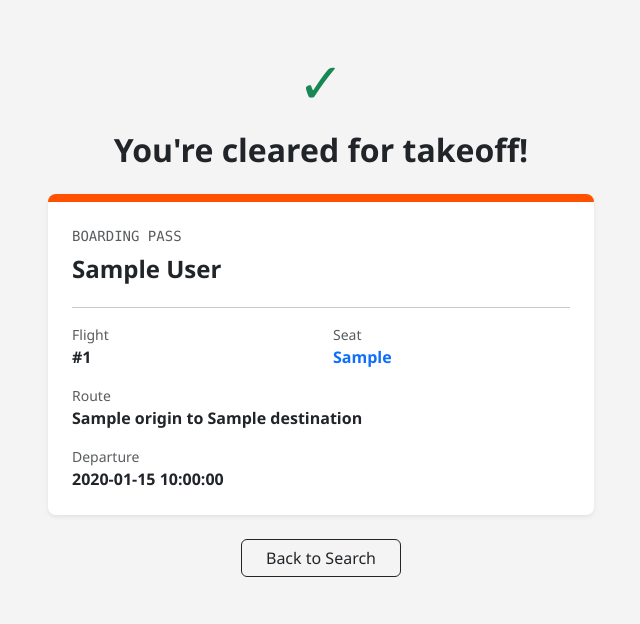
After one commit to yangl-sys/10DGT-Semester2, a Flask app: template templates/booking_confirmation.html in a window 1280 px wide. The commit adds this page. Shown: the top 624 px of the page, without its empty margins (319-959 px from the left). Run offline with Flask 3, Linux system fonts and the light colour scheme; the template is opened without the code that fills it: most values are stand-ins (such as "Sample title", 1, 10 or a date in 2020).

Commit message:
added booking_confirmation and dropdown for destinations

```diff
--- a/app.py
+++ b/app.py
@@ -29,5 +29,68 @@ def index():
     conn.close()
     return render_template('index.html', flights=db_flights)
 
+@app.route('/book/<int:flight_id>', methods=['GET', 'POST'])
+def book_flight(flight_id):
+    conn = get_db_connection()
+
+    if request.method == 'POST':
+        # 1. Capture the form text inputs using the HTML 'name' attributes
+        first = request.form.get('first_name')
+        last = request.form.get('last_name')
+        email = request.form.get('email')
+        passport = request.form.get('passport')
+
+        # 2. Insert the customer into the passengers table securely using tuple syntax
+        cursor = conn.cursor()
+        cursor.execute('''
+            INSERT INTO passengers (first_name, last_name, email, passport_num)
+            VALUES (?, ?, ?, ?)
+        ''', (first, last, email, passport))
+
+        # Grab the auto-generated passenger_id of the person we just inserted
+        passenger_id = cursor.lastrowid
+
+        # 3. Create a matching record in the bookings table to link passenger to flight
+        # For now, we will assign a random seat placeholder like '12A'
+        cursor.execute('''
+            INSERT INTO bookings (flight_id, passenger_id, seat_assignment)
+            VALUES (?, ?, ?)
+        ''', (flight_id, passenger_id, '12A'))
+
+        conn.commit()
+        conn.close()
+
+        # 4. Redirect back to the homepage after a successful database save
+        return redirect(url_for('index'))
+
+    else:
+        # GET Request: Fetch the details of the specific flight to show on the form page
+        flight = conn.execute('SELECT * FROM flights WHERE flight_id = ?', (flight_id,)).fetchone()
+        conn.close()
+
+        # Render the template and pass the specific flight object to it
+        return render_template('booking.html', flight=flight)
+
+@app.route('/confirmation/<int:booking_id>')
+def booking_confirmation(booking_id):
+    conn = get_db_connection()
+
+    # SQL JOIN to grab Passenger, Flight, and Booking details in one query
+    query = '''
+        SELECT b.booking_id, b.seat_assignment, p.first_name, p.last_name,
+               f.origin, f.destination, f.departure_time, f.flight_id
+        FROM bookings b
+        JOIN passengers p ON b.passenger_id = p.passenger_id
+        JOIN flights f ON b.flight_id = f.flight_id
+        WHERE b.booking_id = ?
+    '''
+    booking_details = conn.execute(query, (booking_id,)).fetchone()
+    conn.close()
+
+    if booking_details is None:
+        return "Booking Not Found", 404
+
+    return render_template('booking_confirmation.html', booking=booking_details)
+
 if __name__ == '__main__':
     app.run(debug=True)
--- /dev/null
+++ b/templates/booking_confirmation.html
@@ -0,0 +1,50 @@
+<!DOCTYPE html>
+<html lang="en">
+<head>
+    <meta charset="UTF-8">
+    <meta name="viewport" content="width=device-width, initial-scale=1.0">
+    <title>SkyBound | Booking Confirmed</title>
+    <link href="https://cdn.jsdelivr.net/npm/bootstrap@5.3.0/dist/css/bootstrap.min.css" rel="stylesheet">
+    <style>
+        :root { --jetstar-orange: #ff5100; --bg-light: #f4f4f4; }
+        body { background-color: var(--bg-light); font-family: 'Segoe UI', sans-serif; }
+        .ticket-card { border: none; border-top: 8px solid var(--jetstar-orange); border-radius: 8px; background: white; }
+    </style>
+</head>
+<body>
+<div class="container py-5">
+    <div class="row justify-content-center">
+        <div class="col-md-6 text-center">
+            <div class="text-success display-4 mb-3">✓</div>
+            <h2 class="fw-bold mb-4">You're cleared for takeoff!</h2>
+
+            <div class="card ticket-card text-start shadow-sm p-4 mb-4">
+                <span class="text-muted small font-monospace text-uppercase">Boarding Pass</span>
+                <h4 class="fw-bold my-2 text-dark">{{ booking.first_name }} {{ booking.last_name }}</h4>
+                <hr>
+                <div class="row mb-3">
+                    <div class="col-6">
+                        <span class="text-muted d-block small">Flight</span>
+                        <strong>#{{ booking.flight_id }}</strong>
+                    </div>
+                    <div class="col-6">
+                        <span class="text-muted d-block small">Seat</span>
+                        <strong class="text-primary">{{ booking.seat_assignment }}</strong>
+                    </div>
+                </div>
+                <div class="mb-3">
+                    <span class="text-muted d-block small">Route</span>
+                    <strong>{{ booking.origin }} to {{ booking.destination }}</strong>
+                </div>
+                <div>
+                    <span class="text-muted d-block small">Departure</span>
+                    <strong>{{ booking.departure_time }}</strong>
+                </div>
+            </div>
+
+            <a href="/" class="btn btn-outline-dark px-4">Back to Search</a>
+        </div>
+    </div>
+</div>
+</body>
+</html>
```
Also changed, not shown: templates/index.html (+10 -3 lines).
